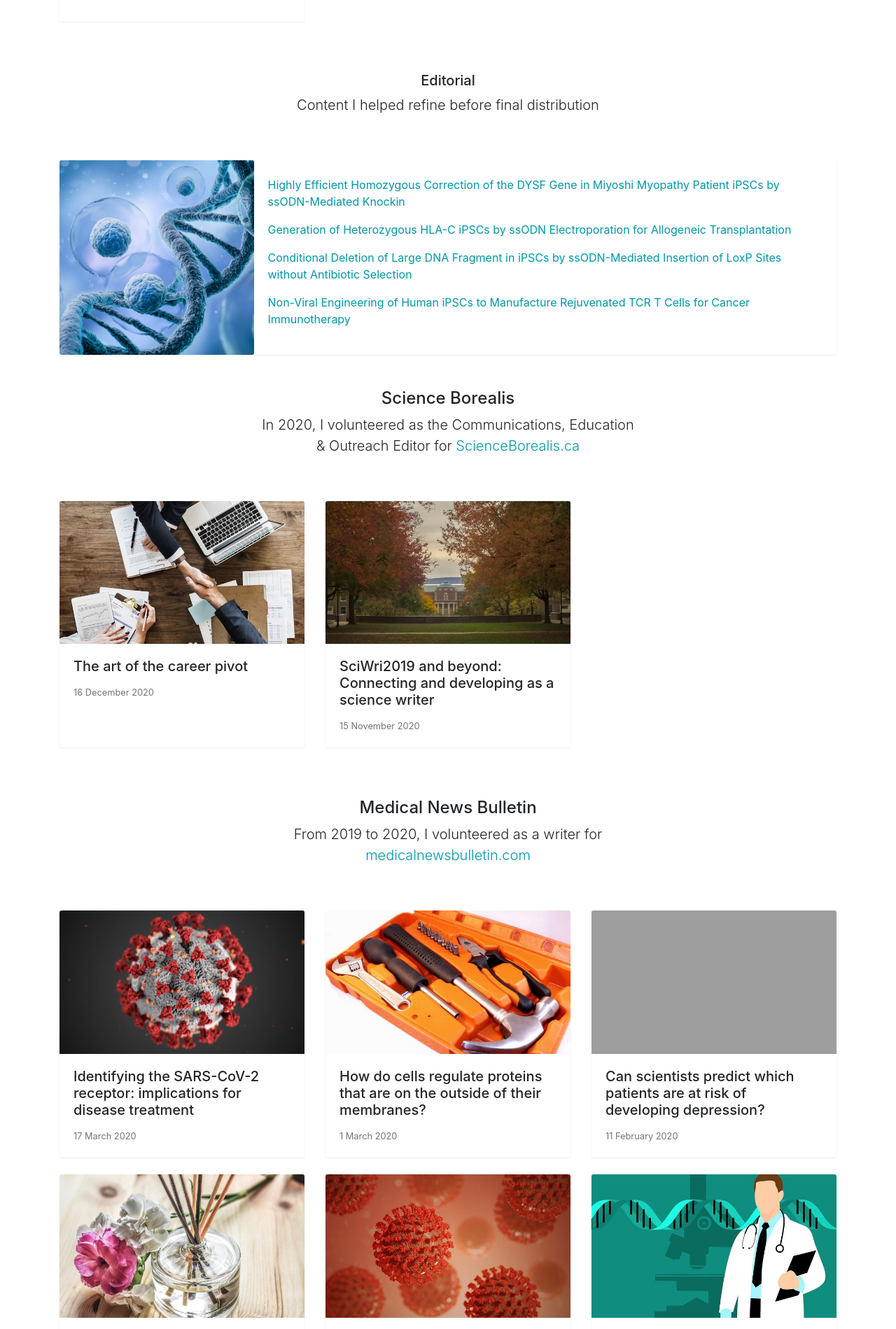
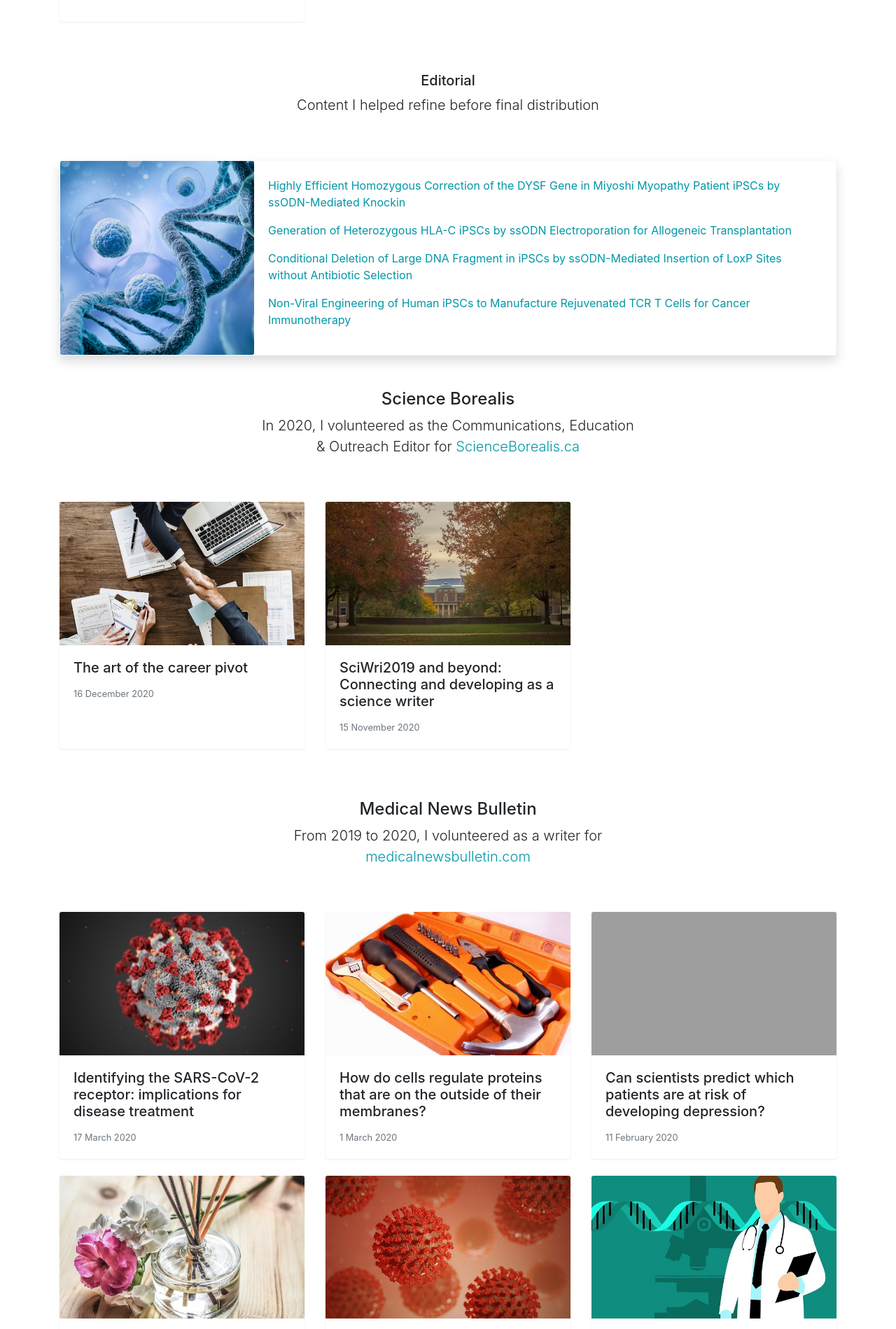
Before and after one commit to tbourhill/tbourhill.github.io, a Jekyll site: the page built from clips.html, in a window 1280 px wide. Shown: the part 1946-3845 px from the top of the page at 70% size. Built offline with Jekyll 4.4.1, drawn with Linux system fonts in a browser that asks for light colours; nearby versions of some CDN libraries; grey boxes are pictures that could not be loaded.

Commit message:
Fixed Editorial shadow

```diff
--- a/clips.html
+++ b/clips.html
@@ -44,7 +44,7 @@ title: Tarryn Bourhill
 <div class="container">
   <div class="row">
     <div class="col-lg-12 mb-12">
-      <div class="card card-shadow">
+      <div class="card shadow border-light">
         <div class="row no-gutters align-items-center">
           <div class="col-md-3">
             <img src="assets/images/iStock-1439447135_square.jpg" class="card-img" alt="Card image">
```
